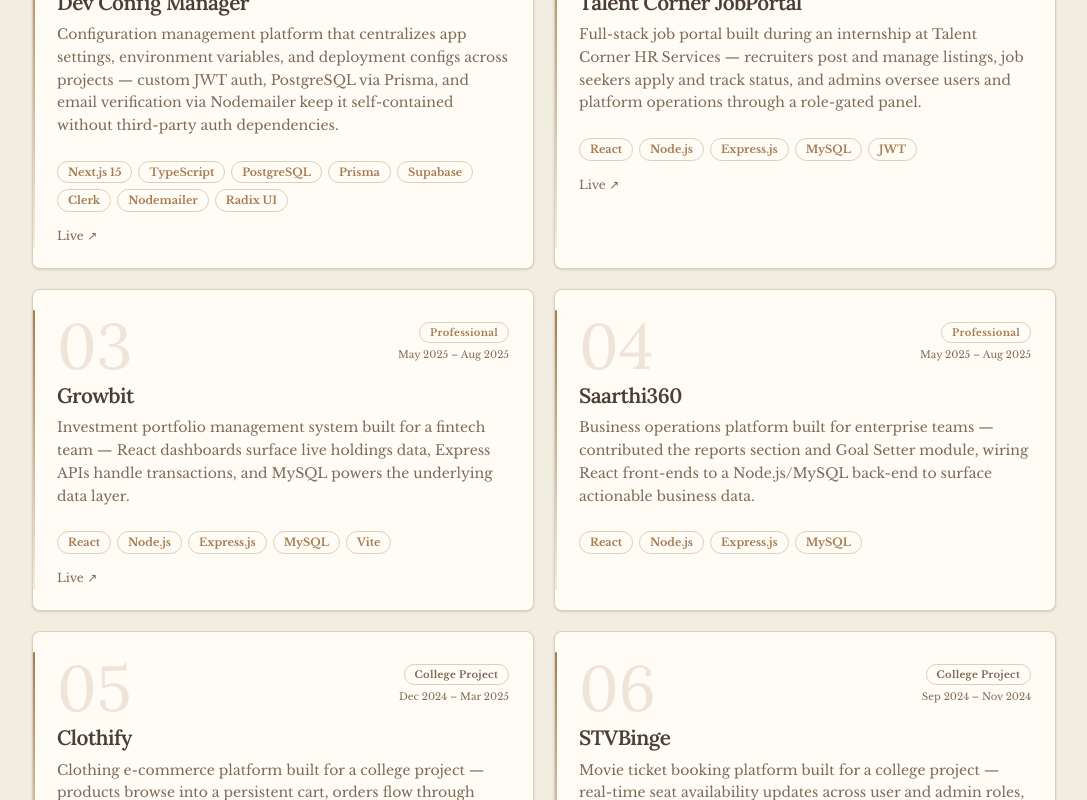
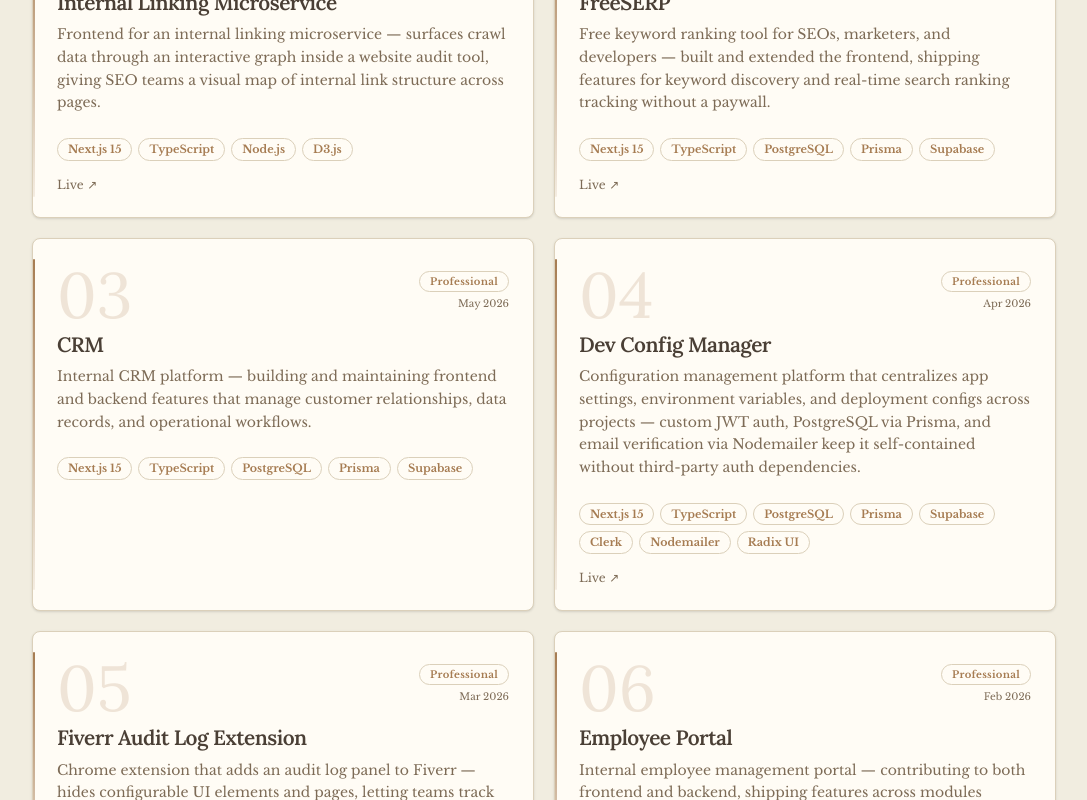
Before and after one commit to Tulsi2004/tm-portfolio, a Next.js app: page / in a window 1280 px wide. Shown: the part 3660-4460 px from the top of the page, without its empty margins (96-1183 px from the left). Built offline with nearby package versions, Linux system fonts and the light colour scheme.

Commit message:
feat: update Projects component with new project entries and improve sorting

```diff
--- a/app/components/Projects.tsx
+++ b/app/components/Projects.tsx
@@ -4,10 +4,43 @@
 
 const projects = [
   {
-    number: "01",
+    label: "Professional",
+    title: "Internal Linking Microservice",
+    period: "May 2026",
+    sortDate: "2026-05",
+    description:
+      "Frontend for an internal linking microservice — surfaces crawl data through an interactive graph inside a website audit tool, giving SEO teams a visual map of internal link structure across pages.",
+    tech: ["Next.js 15", "TypeScript", "Node.js", "D3.js"],
+    demo: "https://app.websiteaudittools.com",
+    repo: null,
+  },
+  {
+    label: "Professional",
+    title: "FreeSERP",
+    period: "May 2026",
+    sortDate: "2026-05",
+    description:
+      "Free keyword ranking tool for SEOs, marketers, and developers — built and extended the frontend, shipping features for keyword discovery and real-time search ranking tracking without a paywall.",
+    tech: ["Next.js 15", "TypeScript", "PostgreSQL", "Prisma", "Supabase"],
+    demo: "https://freeserp.com",
+    repo: null,
+  },
+  {
+    label: "Professional",
+    title: "CRM",
+    period: "May 2026",
+    sortDate: "2026-05",
+    description:
+      "Internal CRM platform — building and maintaining frontend and backend features that manage customer relationships, data records, and operational workflows.",
+    tech: ["Next.js 15", "TypeScript", "PostgreSQL", "Prisma", "Supabase"],
+    demo: null,
+    repo: null,
+  },
+  {
     label: "Professional",
     title: "Dev Config Manager",
     period: "Apr 2026",
+    sortDate: "2026-04",
     description:
       "Configuration management platform that centralizes app settings, environment variables, and deployment configs across projects — custom JWT auth, PostgreSQL via Prisma, and email verification via Nodemailer keep it self-contained without third-party auth dependencies.",
     tech: ["Next.js 15", "TypeScript", "PostgreSQL", "Prisma", "Supabase", "Clerk", "Nodemailer", "Radix UI"],
@@ -15,10 +48,43 @@
     repo: null,
   },
   {
-    number: "02",
+    label: "Professional",
+    title: "Fiverr Audit Log Extension",
+    period: "Mar 2026",
+    sortDate: "2026-03",
+    description:
+      "Chrome extension that adds an audit log panel to Fiverr — hides configurable UI elements and pages, letting teams track and control what's visible in their Fiverr workspace.",
+    tech: ["JavaScript", "Chrome Extension API"],
+    demo: "https://chromewebstore.google.com/detail/melfdbdpfbdocahbpeedgelenpkpnemi",
+    repo: null,
+  },
+  {
+    label: "Professional",
+    title: "Employee Portal",
+    period: "Feb 2026",
+    sortDate: "2026-02",
+    description:
+      "Internal employee management portal — contributing to both frontend and backend, shipping features across modules handling employee data, workflows, and operations.",
+    tech: ["Next.js 15", "TypeScript", "PostgreSQL", "Prisma", "Supabase"],
+    demo: null,
+    repo: null,
+  },
+  {
+    label: "Professional",
+    title: "Local Rank Reports",
+    period: "Feb 2026",
+    sortDate: "2026-02",
+    description:
+      "Local SEO reporting platform — maintaining and contributing frontend and backend features that help users track local search rankings and generate reports across locations.",
+    tech: ["Next.js 15", "TypeScript", "PostgreSQL", "Prisma", "Supabase"],
+    demo: "https://www.localrankreports.com",
+    repo: null,
+  },
+  {
     label: "Professional",
     title: "Talent Corner JobPortal",
     period: "Sep 2025 – Dec 2025",
+    sortDate: "2025-12",
     description:
       "Full-stack job portal built during an internship at Talent Corner HR Services — recruiters post and manage listings, job seekers apply and track status, and admins oversee users and platform operations through a role-gated panel.",
     tech: ["React", "Node.js", "Express.js", "MySQL", "JWT"],
@@ -26,10 +92,10 @@
     repo: null,
   },
   {
-    number: "03",
     label: "Professional",
     title: "Growbit",
-    period: "May 2025 – Aug 2025",
+    period: "Jul 2025 – Aug 2025",
+    sortDate: "2025-08",
     description:
       "Investment portfolio management system built for a fintech team — React dashboards surface live holdings data, Express APIs handle transactions, and MySQL powers the underlying data layer.",
     tech: ["React", "Node.js", "Express.js", "MySQL", "Vite"],
@@ -37,10 +103,10 @@
     repo: null,
   },
   {
-    number: "04",
     label: "Professional",
     title: "Saarthi360",
-    period: "May 2025 – Aug 2025",
+    period: "May 2025 – Jul 2025",
+    sortDate: "2025-07",
     description:
       "Business operations platform built for enterprise teams — contributed the reports section and Goal Setter module, wiring React front-ends to a Node.js/MySQL back-end to surface actionable business data.",
     tech: ["React", "Node.js", "Express.js", "MySQL"],
@@ -48,10 +114,10 @@
     repo: null,
   },
   {
-    number: "05",
     label: "College Project",
     title: "Clothify",
     period: "Dec 2024 – Mar 2025",
+    sortDate: "2025-03",
     description:
       "Clothing e-commerce platform built for a college project — products browse into a persistent cart, orders flow through authentication-gated management, and Stripe handles payments end to end.",
     tech: ["React", "Node.js", "Express.js", "MongoDB Atlas", "Stripe"],
@@ -59,10 +125,10 @@
     repo: null,
   },
   {
-    number: "06",
     label: "College Project",
     title: "STVBinge",
     period: "Sep 2024 – Nov 2024",
+    sortDate: "2024-11",
     description:
       "Movie ticket booking platform built for a college project — real-time seat availability updates across user and admin roles, with end-to-end booking workflows backed by a MERN stack.",
     tech: ["React", "Node.js", "Express.js", "MongoDB"],
@@ -70,16 +136,17 @@
     repo: null,
   },
   {
-    number: "07",
     label: "In Progress",
     title: "Performing Arts Management System",
+    period: undefined,
+    sortDate: "0000-00",
     description:
       "Platform built to manage a Bharatanatyam academy's operations — students enroll, batches are scheduled, fees are tracked, and performance records replace the spreadsheets that once ran everything manually.",
     tech: ["Next.js", "TypeScript", "Supabase", "Prisma", "Clerk", "Shadcn UI"],
     demo: null,
     repo: null,
   },
-];
+].sort((a, b) => b.sortDate.localeCompare(a.sortDate));
 
 const miniProjects = [
   {
@@ -128,9 +195,9 @@
         <SectionHeader number="03" title="Projects" />
 
         <div className="grid sm:grid-cols-2 gap-5">
-          {projects.map(({ number, label, title, period, description, tech, demo, repo }) => (
+          {projects.map(({ label, title, period, description, tech, demo, repo }, i) => (
             <Card
-              key={number}
+              key={title}
               className="group relative hover:-translate-y-1 transition-all duration-300 hover:shadow-md border-border"
             >
               {/* Primary left accent */}
@@ -145,7 +212,7 @@
                     className="font-heading font-light leading-none"
                     style={{ fontSize: "4rem", color: "rgba(166, 124, 82, 0.18)" }}
                   >
-                    {number}
+                    {String(i + 1).padStart(2, "0")}
                   </span>
                   <div className="pt-2 flex flex-col items-end gap-1">
                     <Badge
@@ -180,12 +247,12 @@
                 {(demo || repo) && (
                   <div className="flex gap-4">
                     {demo && (
-                      <a href={demo} className="font-body text-xs text-muted-foreground hover:text-primary transition-colors">
+                      <a href={demo} target="_blank" rel="noopener noreferrer" className="font-body text-xs text-muted-foreground hover:text-primary transition-colors">
                         Live ↗
                       </a>
                     )}
                     {repo && (
-                      <a href={repo} className="font-body text-xs text-muted-foreground hover:text-primary transition-colors">
+                      <a href={repo} target="_blank" rel="noopener noreferrer" className="font-body text-xs text-muted-foreground hover:text-primary transition-colors">
                         GitHub ↗
                       </a>
                     )}
```
